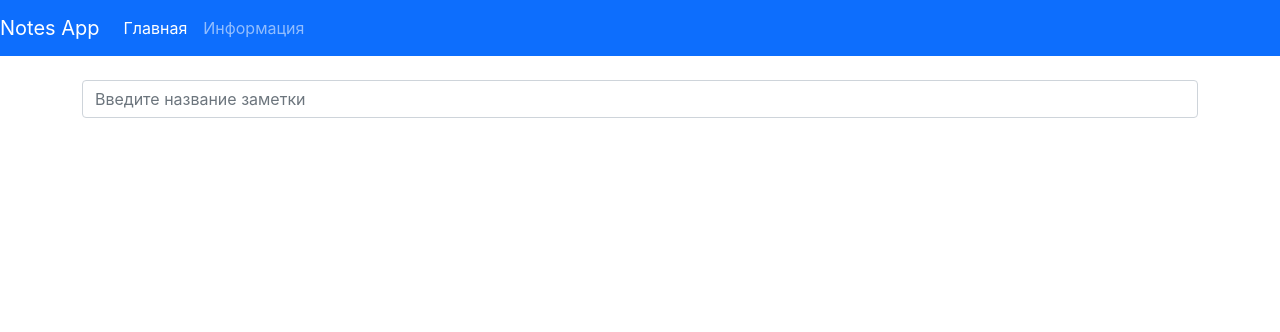
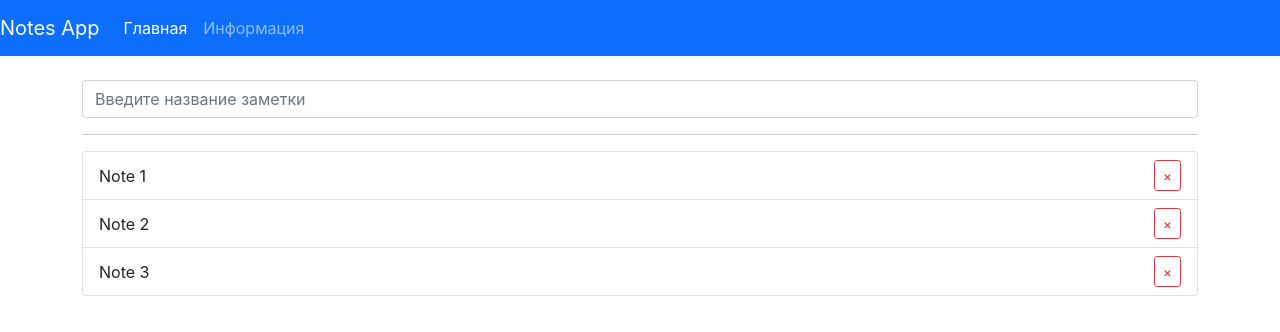
Before and after one commit to olya110698/notes-app, a React (Create React App) app: page / in a window 1280 px wide. Shown: the top 332 px of the page. Built offline with nearby package versions, Linux system fonts and the light colour scheme.

Commit message:
создала массив с заметками и крестик

```diff
--- a/src/components/notes.js
+++ b/src/components/notes.js
@@ -5,9 +5,18 @@
         <ul className="list-group">
             {notes.map(note => (
                 <li
-                className="list-group-item"
+                className="list-group-item note"
                 key={note.id}
-                >{note.title}</li>
+                >
+                    {note.title}
+
+                    <button
+                        type="button"
+                        className="btn btn-outline-danger btn-sm"
+                        >
+                             &times;         {/* крестик*/}
+                    </button>
+                </li>
             ))}
 
         </ul>
--- a/src/index.scss
+++ b/src/index.scss
@@ -13,3 +13,9 @@
   font-family: source-code-pro, Menlo, Monaco, Consolas, 'Courier New',
     monospace;
 }
+
+.note {
+display: flex;
+justify-content: space-between;
+align-items: center;
+}
--- a/src/pages/Home.js
+++ b/src/pages/Home.js
@@ -1,10 +1,19 @@
-import React, {Fragment} from 'react';
-import {Form} from '../components/Form'
+import React, { Fragment } from "react";
+import { Form } from "../components/Form";
+import { Notes } from "../components/Notes";
 
 export const Home = () => {
-    return (
-<Fragment>
-    <Form  />
-</Fragment>
-    )
-}
+  const notes = new Array(3)
+    .fill("")
+    .map((_, i) => ({ id: i, title: `Note ${i + 1}` }));
+
+  return (
+    <Fragment>
+      <Form />
+
+      <hr />
+
+      <Notes notes={notes} />
+    </Fragment>
+  );
+};
```
Also changed, not shown: package.json (+7 -0 lines), 1 other file (tests, documents, lock files or other folders).
